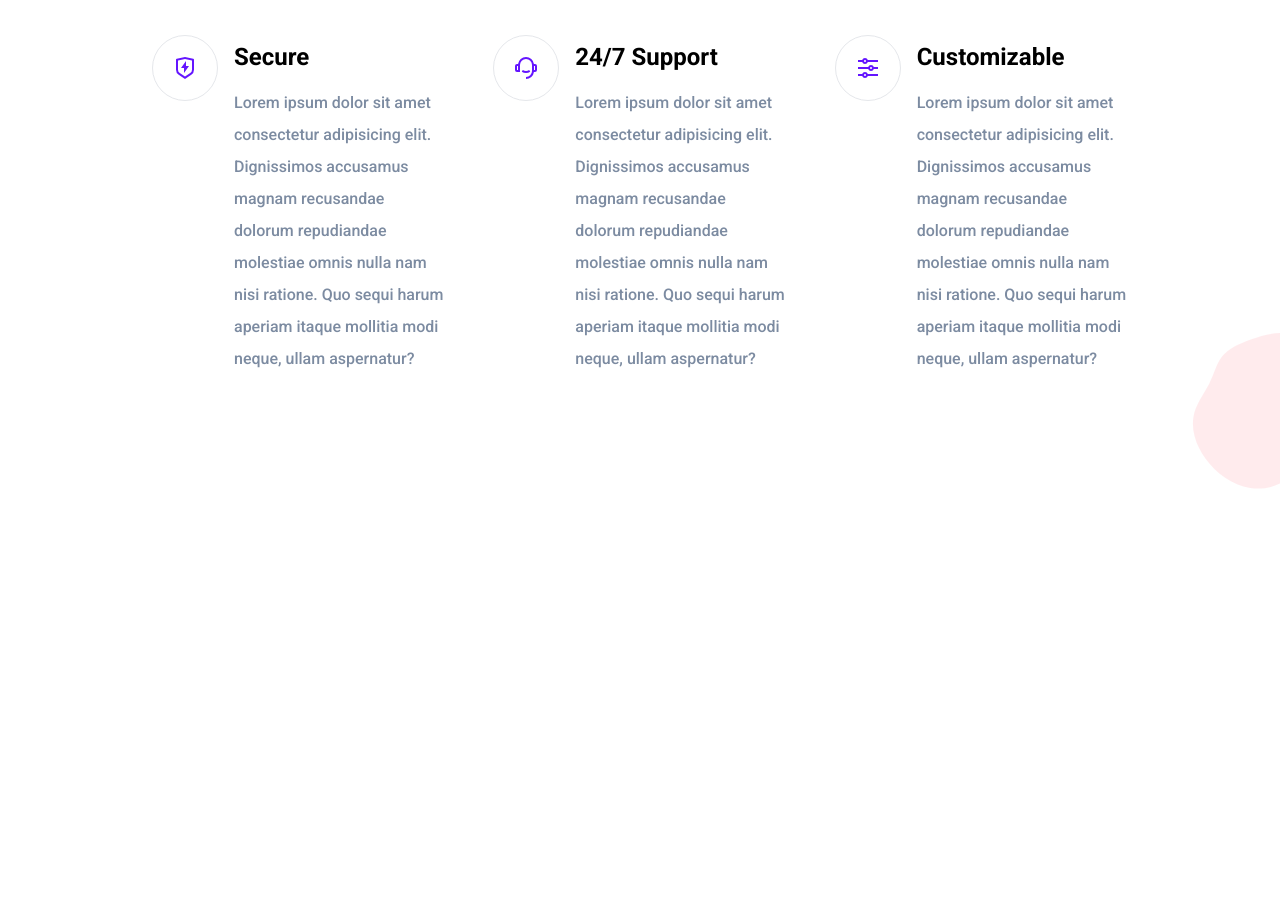
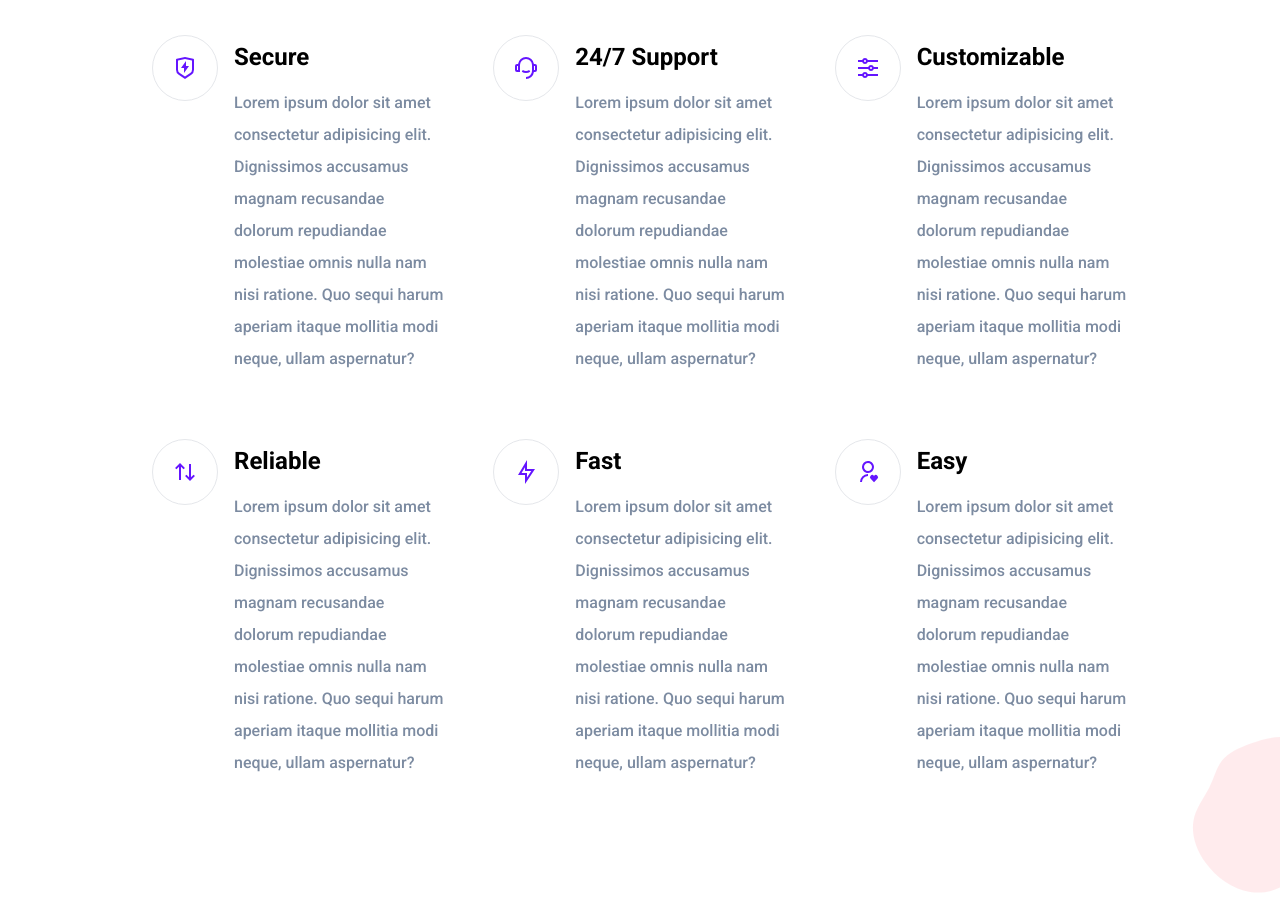
Before and after one commit to apps221/final-project1, a plain HTML site: page index.html in a window 1280 px wide. Shown: the part 1077-1984 px from the top of the page. Before the commit the page ends 1580 px from the top, so only its background shows below. Drawn offline with Linux system fonts and the light colour scheme.

Commit message:
fixed body width

```diff
--- a/index.html
+++ b/index.html
@@ -123,6 +123,39 @@
                             </div>
                         </div>
                     </div>
+                    <div class="feature">
+                        <div class="feature__row">
+                            <figure class="feature__img--wrapper">
+                                <img src="./assets/assets/reliable-icon.1367510a8f0a1bec76dc425d25f92f43.svg"class="feature__img">
+                            </figure>
+                            <div class="feature__text">
+                                <h2 class="feature__title">Reliable</h2>
+                                <p class="feature__para">Lorem ipsum dolor sit amet consectetur adipisicing elit. Dignissimos accusamus magnam recusandae dolorum repudiandae molestiae omnis nulla nam nisi ratione. Quo sequi harum aperiam itaque mollitia modi neque, ullam aspernatur?</p>
+                            </div>
+                        </div>
+                    </div>
+                    <div class="feature">
+                        <div class="feature__row">
+                            <figure class="feature__img--wrapper">
+                                <img src="./assets/assets/fast-icon.dbb971a73d4805d2fc3bcdacdb55beba.svg"class="feature__img">
+                            </figure>
+                            <div class="feature__text">
+                                <h2 class="feature__title">Fast</h2>
+                                <p class="feature__para">Lorem ipsum dolor sit amet consectetur adipisicing elit. Dignissimos accusamus magnam recusandae dolorum repudiandae molestiae omnis nulla nam nisi ratione. Quo sequi harum aperiam itaque mollitia modi neque, ullam aspernatur?</p>
+                            </div>
+                        </div>
+                    </div>
+                    <div class="feature">
+                        <div class="feature__row">
+                            <figure class="feature__img--wrapper">
+                                <img src="./assets/assets/simple-icon.673b7e1750b2a4ef32907fc164828d00.svg"class="feature__img">
+                            </figure>
+                            <div class="feature__text">
+                                <h2 class="feature__title">Easy</h2>
+                                <p class="feature__para">Lorem ipsum dolor sit amet consectetur adipisicing elit. Dignissimos accusamus magnam recusandae dolorum repudiandae molestiae omnis nulla nam nisi ratione. Quo sequi harum aperiam itaque mollitia modi neque, ullam aspernatur?</p>
+                            </div>
+                        </div>
+                    </div>
                 </div>
             </div>
         </div>
--- a/styles.css
+++ b/styles.css
@@ -7,6 +7,10 @@
 }
 .container {
     padding: 96px 0;
+}
+body {
+    max-width: 100vw;
+    overflow-x: hidden;
 }
 .row {
     display: flex;
@@ -232,6 +236,7 @@ img  {
 #features {
     position: relative;
     overflow: hidden;
+    height: 100%;
 }
 .features {
     display: flex;
```
